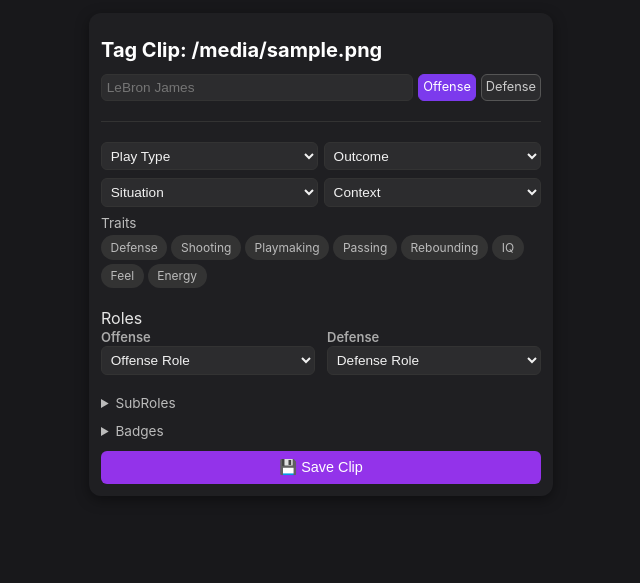
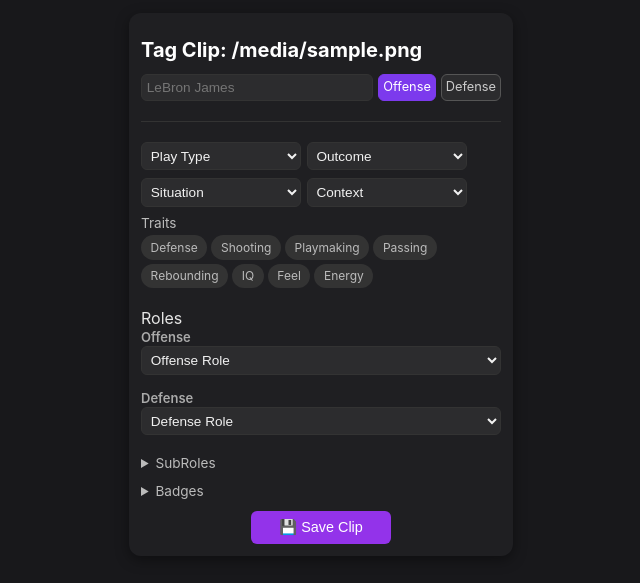
Before and after one commit to Bet-Zero/qb_clip_tagger, a Flask app: template templates/tagger.html in a window 1280 px wide. Shown: the top 583 px of the page, without its empty margins (319-959 px from the left). Run offline with Flask 3, Linux system fonts and the light colour scheme; the template is opened without the code that fills it: most values are stand-ins (such as "Sample title", 1, 10 or a date in 2020); data that the repository does not hold is empty.

Commit message:
Fresh update

```diff
--- a/static/style.css
+++ b/static/style.css
@@ -6,7 +6,7 @@ body {
 }
 .container {
   background: #1f1f22;
-  max-width: 440px;
+  max-width: 360px;
   margin: 0 auto;
   padding: 0.75rem;
   border-radius: 12px;
@@ -36,6 +36,33 @@ form {
   background: #2c2c2e;
   color: #f1f1f1;
 }
+/* Narrower player input */
+.form-row input[name="player"] {
+  flex-basis: 180px;
+}
+
+/* Narrower dropdowns */
+.form-row select {
+  max-width: 160px;
+}
+
+/* Centered narrower save button */
+button[type="submit"] {
+  background: #9333ea;
+  color: white;
+  border: none;
+  padding: 0.5rem 0.8rem;
+  font-size: 0.9rem;
+  border-radius: 6px;
+  cursor: pointer;
+  transition: 0.2s ease background;
+  align-self: center;
+  width: 140px;
+}
+button[type="submit"]:hover {
+  background: #7c3aed;
+}
+
 .form-group label {
   font-size: 0.85rem;
   margin-bottom: 0.25rem;
```
